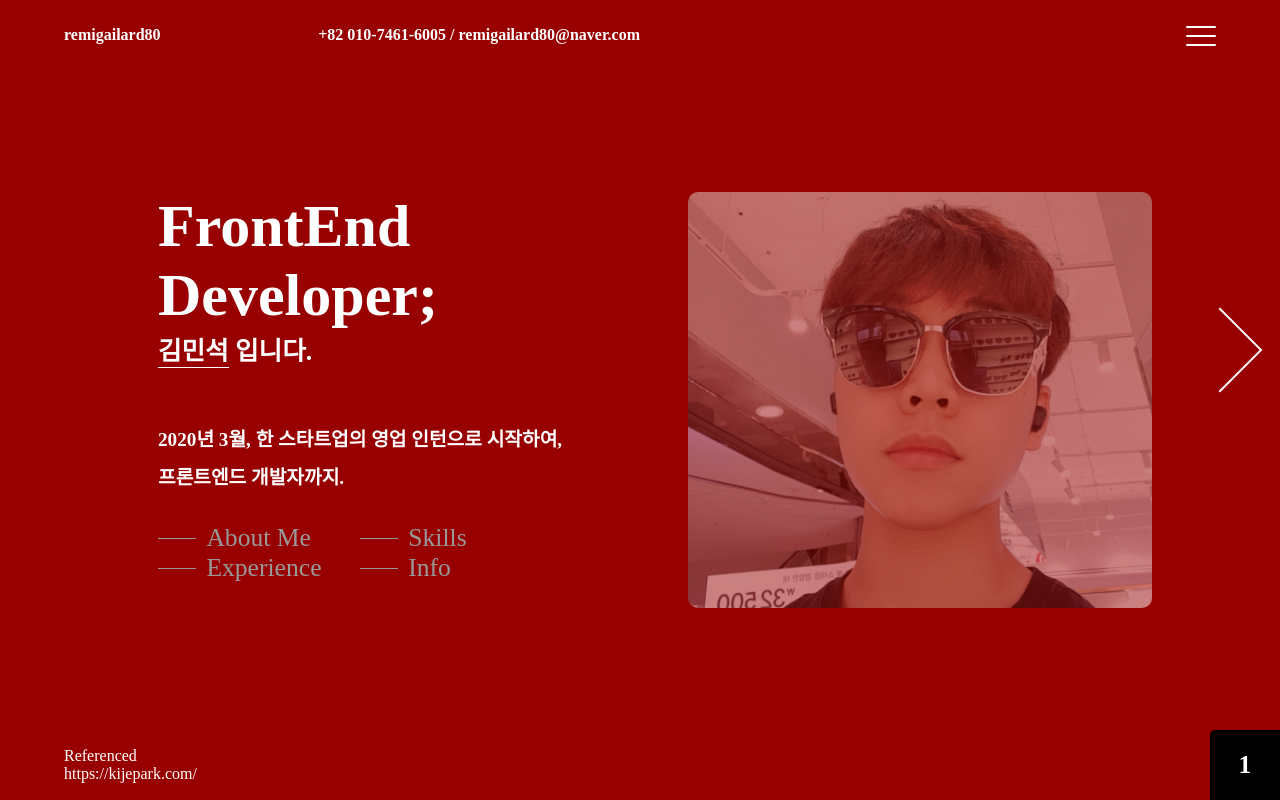
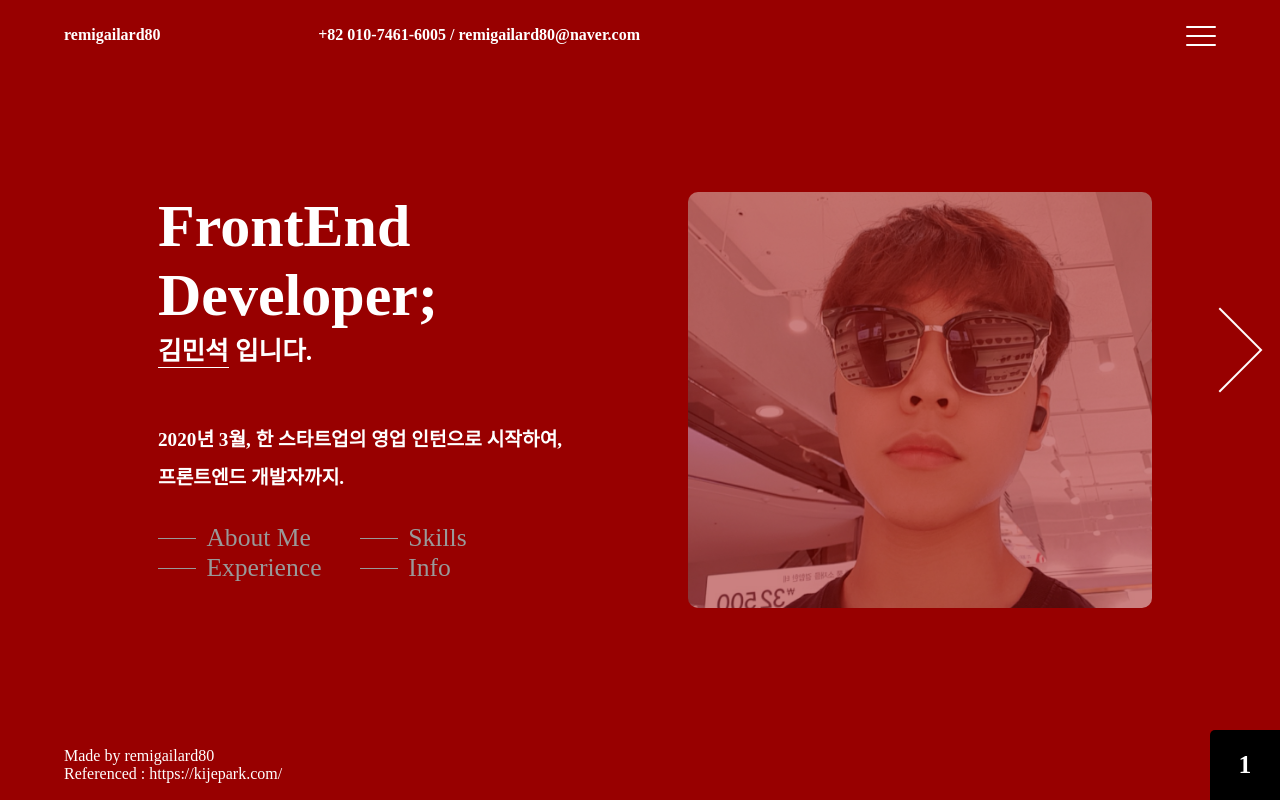
Before and after one commit to remigailard80/portfolio-project, a Next.js app: page / in a window 1280 px wide. Built offline with nearby package versions, Linux system fonts and the light colour scheme; a web font is replaced by a local one.

Commit message:
devkor 추가

```diff
--- a/components/Banner3.js
+++ b/components/Banner3.js
@@ -5,7 +5,7 @@ import StackCard from 'components/StackCard';
 
 const BNN = '/images/Components/Banner3/BNN.png';
 const BLOG = '/images/Components/Banner3/blog.png';
-const DEFAULT = '/images/Components/Banner3/alertImg.jpg';
+const DEVKOR = '/images/Components/Banner3/devkor.png';
 
 // stacks
 const aws = '/images/logo/AWS.svg';
@@ -150,7 +150,7 @@ export default function Banner3(props) {
             commit 규칙 등의 협업에 있어 중요한 요소들에 관여하였고, 현재도 진행중으로 8월 중순 프로젝트를 끝마칠 예정입니다.\
             frontend는 React.js, Redux, Axios, JS, HTML, CSS 등의 기술 스택을 사용하였고, ESLINT, HUSKY 등의 코드 관리 기법을 배울 수 있었습니다. \
             2명의 프론트엔드 인원과, 2명의 백엔드 인원과 작업하였으며 해당 프로젝트에서는 소셜 로그인(OAuth) 학습 등의 수확도 있었습니다.',
-            'thumbnail': DEFAULT,
+            'thumbnail': DEVKOR,
             'url': "https://github.com/DevKor-Team/devkor_hackathon_front.git",
             'tags': [[react, 'react'], [redux,'redux'], [js,'js'], [html,'html'], [css,'css'], [github, 'github']]
         },
--- a/components/PageCounter.js
+++ b/components/PageCounter.js
@@ -44,8 +44,8 @@ export const PageCounter = (props) => {
         <>
             <Wrapper>
                 <div className="text_container">
-                    <p> Referenced </p>
-                    <p> https://kijepark.com/ </p>
+                    <p> Made by remigailard80 </p>
+                    <p> Referenced : https://kijepark.com/ </p>
                 </div>
                 <Button>
                     <h2>
```
Also changed, not shown: public/images/Components/Banner3/devkor.PNG (added).
